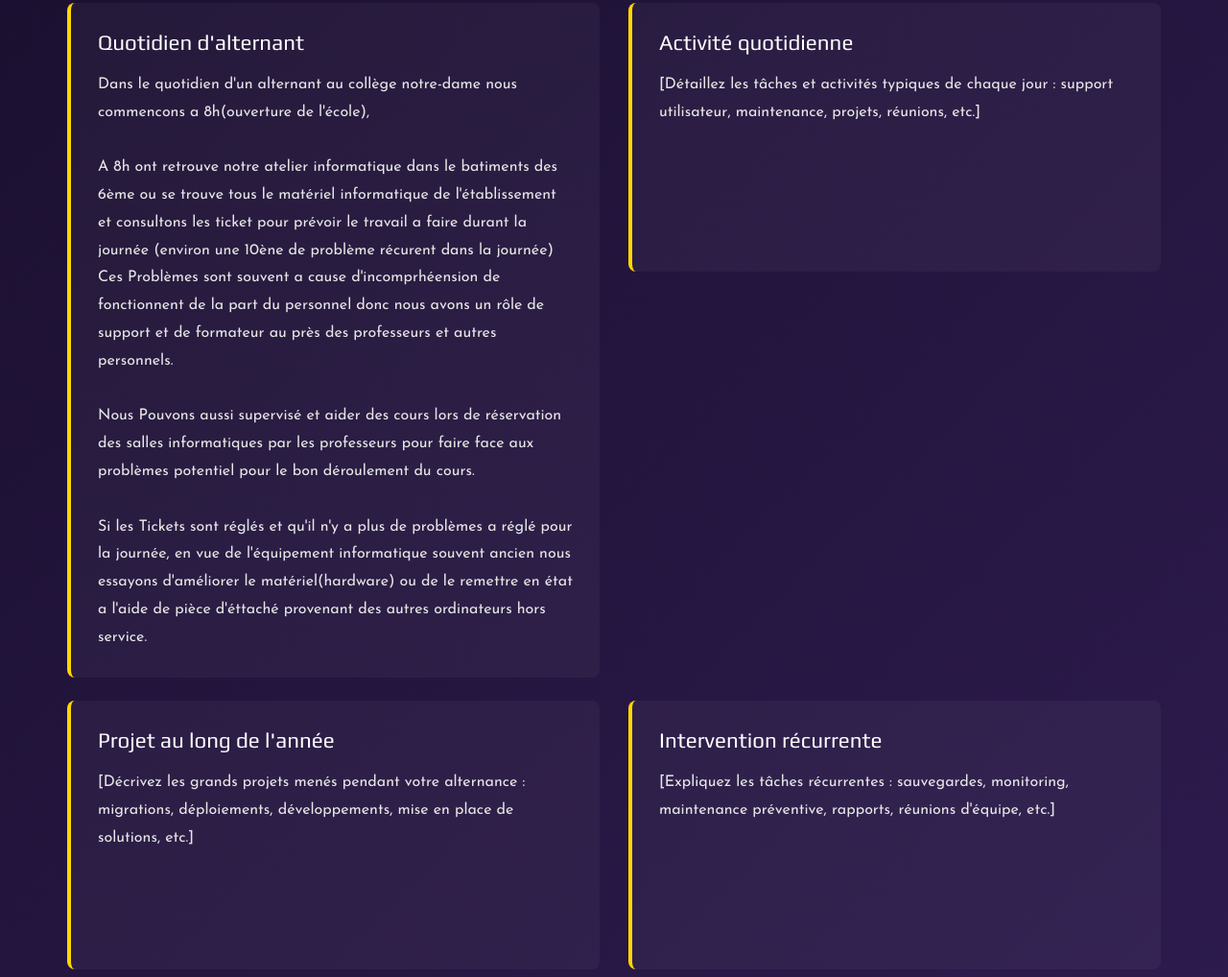
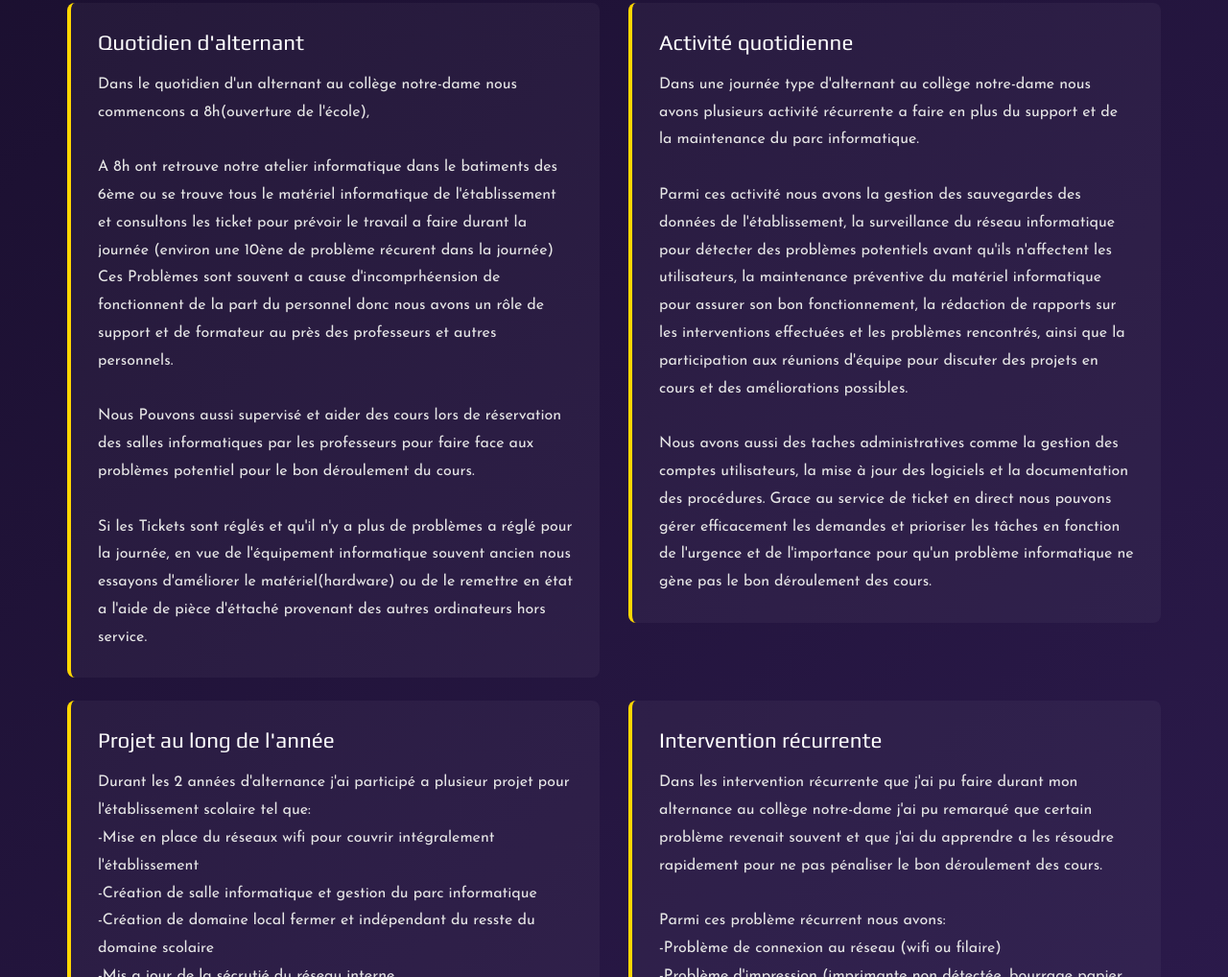
Before and after one commit to phv38/portfolio-3eme-2ans, a plain HTML site: page services.html in a window 1280 px wide. Shown: the part 1782-2800 px from the top of the page at 96% size. Drawn offline with Linux system fonts and the light colour scheme.

Commit message:
Add files via upload

```diff
--- a/services.html
+++ b/services.html
@@ -185,9 +185,9 @@
                 <div class="col-lg-8">
                     <!-- Galerie (placeholders depuis img/) -->
                     <div class="company-gallery">
-                        <div class="img" style="background-image:url('img/projet/thai.png')"></div>
-                        <div class="img" style="background-image:url('img/projet/fond barou.jpg')"></div>
-                        <div class="img" style="background-image:url('img/team-bg.jpg')"></div>
+                        <div class="img" style="background-image:url('img/téléchargé.png')"></div>
+                        <div class="img" style="background-image:url('img/téléchargé.png')"></div>
+                        <div class="img" style="background-image:url('img/téléchargé.png')"></div>
                     </div>
 
                     <!-- Description courte -->
@@ -308,7 +308,12 @@
                     <div style="background: rgba(255,255,255,0.04); padding: 28px; border-radius: 8px; border-left: 4px solid #ffd700; min-height: 280px;">
                         <h4 style="color: #fff; font-size: 1.4em; margin-bottom: 16px;">Activité quotidienne</h4>
                         <p style="color: #e6e6e6; line-height: 1.8; margin: 0;">
-                            [Détaillez les tâches et activités typiques de chaque jour : support utilisateur, maintenance, projets, réunions, etc.]
+                            Dans une journée type d'alternant au collège notre-dame nous avons plusieurs activité récurrente a faire en plus du support et de la maintenance du parc informatique.
+                            <br><br>
+                            Parmi ces activité nous avons la gestion des sauvegardes des données de l'établissement, la surveillance du réseau informatique pour détecter des problèmes potentiels avant qu'ils n'affectent les utilisateurs, la maintenance préventive du matériel informatique pour assurer son bon fonctionnement, la rédaction de rapports sur les interventions effectuées et les problèmes rencontrés, ainsi que la participation aux réunions d'équipe pour discuter des projets en cours et des améliorations possibles.
+                            <br><br>
+                            Nous avons aussi des taches administratives comme la gestion des comptes utilisateurs, la mise à jour des logiciels et la documentation des procédures.
+                            Grace au service de ticket en direct nous pouvons gérer efficacement les demandes et prioriser les tâches en fonction de l'urgence et de l'importance pour qu'un problème informatique ne gène pas le bon déroulement des cours.
                         </p>
                     </div>
                 </div>
@@ -317,7 +322,19 @@
                     <div style="background: rgba(255,255,255,0.04); padding: 28px; border-radius: 8px; border-left: 4px solid #ffd700; min-height: 280px;">
                         <h4 style="color: #fff; font-size: 1.4em; margin-bottom: 16px;">Projet au long de l'année</h4>
                         <p style="color: #e6e6e6; line-height: 1.8; margin: 0;">
-                            [Décrivez les grands projets menés pendant votre alternance : migrations, déploiements, développements, mise en place de solutions, etc.]
+                           Durant les 2 années d'alternance j'ai participé a plusieur projet pour l'établissement scolaire tel que:
+                           <br>
+                           -Mise en place du réseaux wifi pour couvrir intégralement l'établissement
+                           <br>
+                           -Création de salle informatique et gestion du parc informatique
+                           <br>
+                           -Création de domaine local fermer et indépendant du resste du domaine scolaire
+                           <br>
+                           -Mis a jour de la sécrutié du réseau interne
+                           <br>
+                           -Gestion de l'ad et du server (sauvegarde, création de compte, gestion des droits d'accès,vms,...)
+                           <br>
+                           -Amélioration matériel informatique (recyclage, réparation, optimisation,...)
                         </p>
                     </div>
                 </div>
@@ -326,7 +343,19 @@
                     <div style="background: rgba(255,255,255,0.04); padding: 28px; border-radius: 8px; border-left: 4px solid #ffd700; min-height: 280px;">
                         <h4 style="color: #fff; font-size: 1.4em; margin-bottom: 16px;">Intervention récurrente</h4>
                         <p style="color: #e6e6e6; line-height: 1.8; margin: 0;">
-                            [Expliquez les tâches récurrentes : sauvegardes, monitoring, maintenance préventive, rapports, réunions d'équipe, etc.]
+                            Dans les intervention récurrente que j'ai pu faire durant mon alternance au collège notre-dame j'ai pu remarqué que certain problème revenait souvent et que j'ai du apprendre a les résoudre rapidement pour ne pas pénaliser le bon déroulement des cours.
+                            <br><br>
+                            Parmi ces problème récurrent nous avons:
+                            <br>
+                            -Problème de connexion au réseau (wifi ou filaire)
+                            <br>
+                            -Problème d'impression (imprimante non détectée, bourrage papier, etc.)
+                            <br>
+                            -Problème de logiciel (plantage, lenteur, etc.)
+                            <br>
+                            -Problème matériel (écran, clavier, souris, etc.)
+                            <br><br>
+                            Grâce a ces intervention j'ai pu améliorer mes compétences en diagnostic et résolution de problème, ainsi que ma capacité a communiquer efficacement avec les utilisateurs pour comprendre leurs besoins et leur fournir un support adapté.
                         </p>
                     </div>
                 </div>
```
